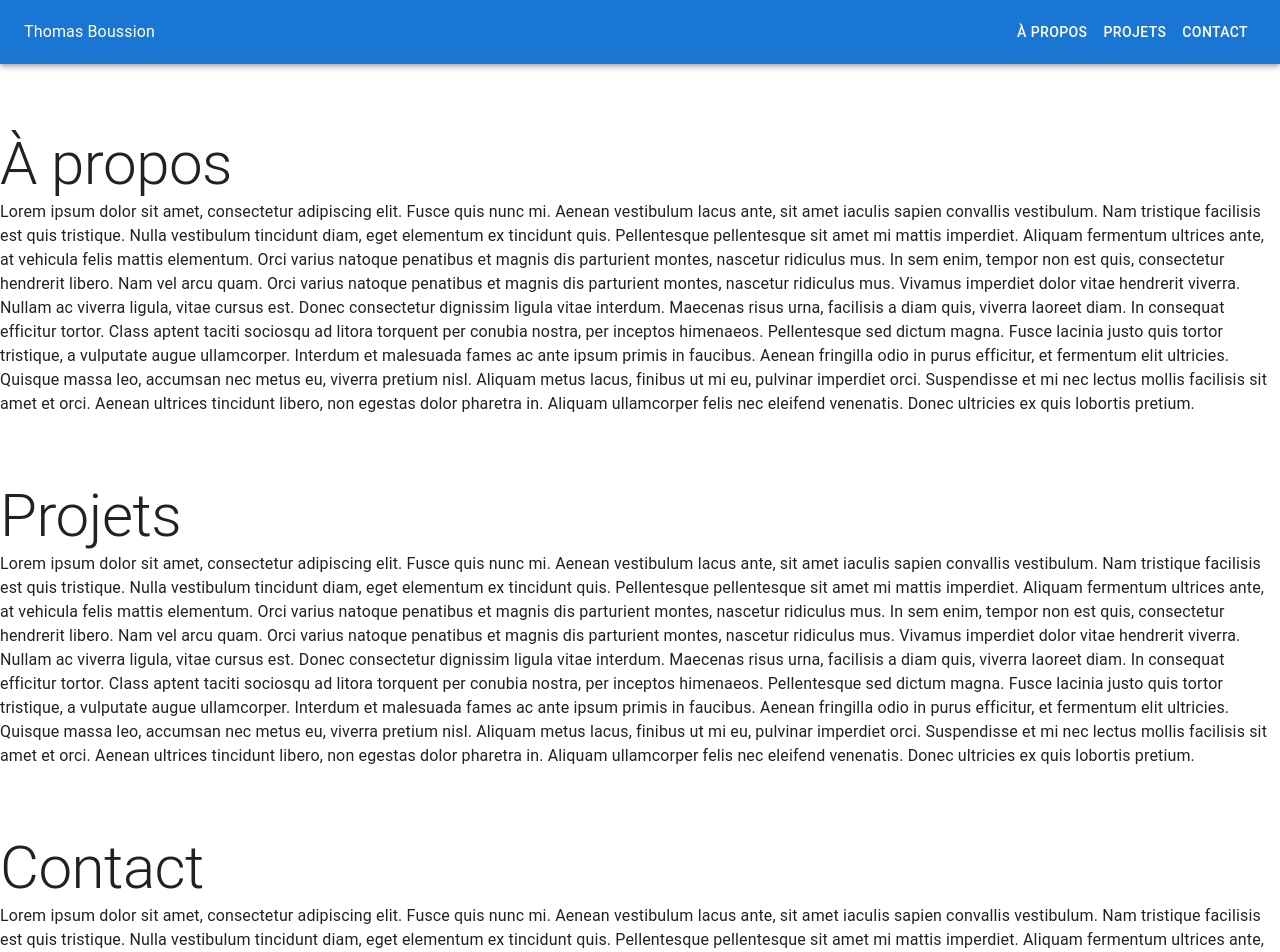
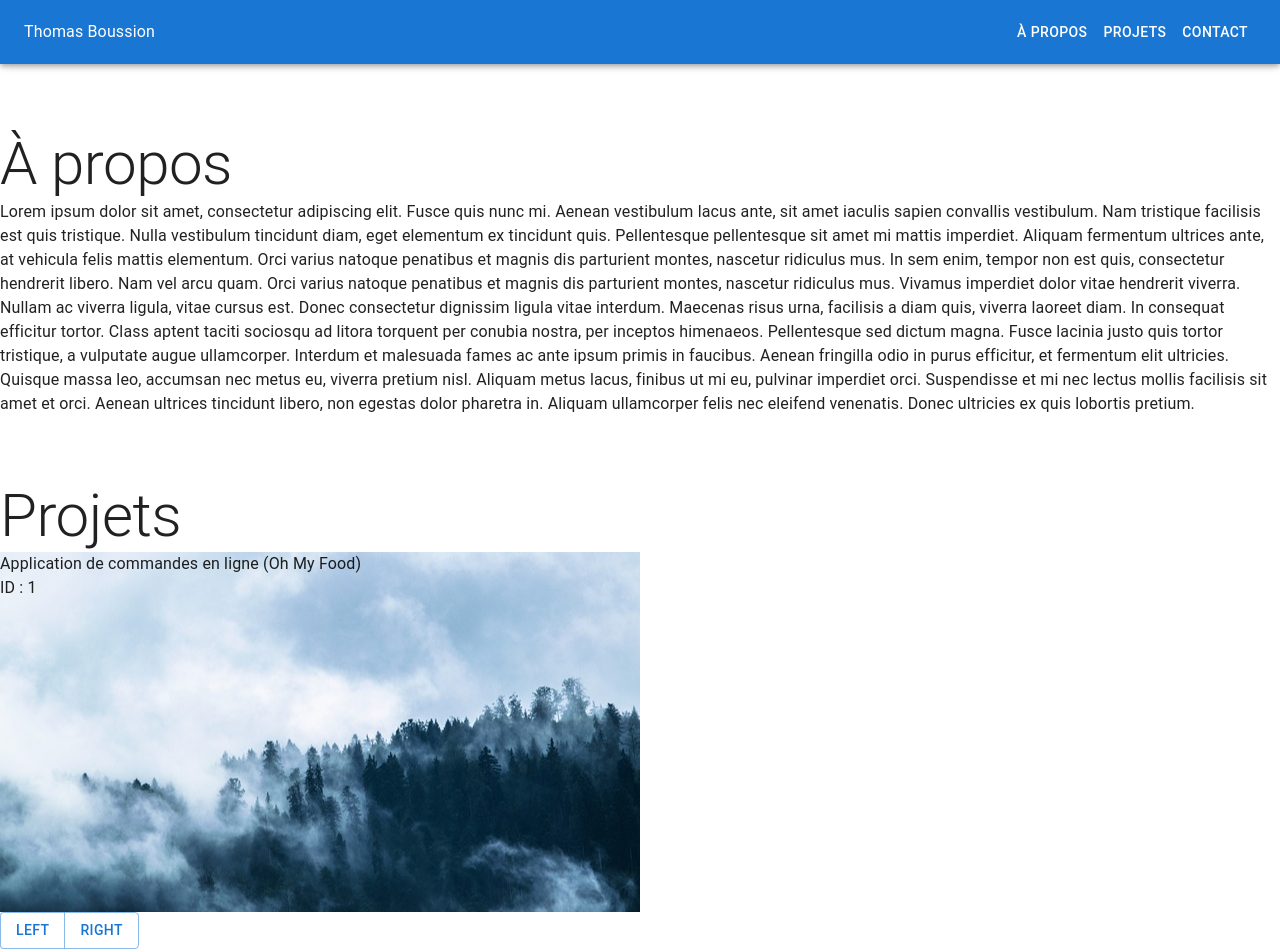
Before and after one commit to TomDvpmt/Portfolio-React_Front-end, a React (Create React App) app in the folder frontend/: page / in a window 1280 px wide. Shown: the top 952 px of the page. Built offline with nearby package versions, Linux system fonts and the light colour scheme.

Commit message:
In progress : projects carousel (working structure, no infinite loop)

```diff
--- a/frontend/src/assets/data/projects.js
+++ b/frontend/src/assets/data/projects.js
@@ -1,8 +1,11 @@
+import mockImg from "../img/projects/mock-img.jpg";
+import mockImg2 from "../img/projects/mock-img2.jpg";
+
 const projects = [
     {
         id: 1,
         title: "Application de commandes en ligne (Oh My Food)",
-        imgUrl: "",
+        imgUrl: mockImg,
         description:
             "Création d'une application mobile-first de commandes de repas en ligne avec Sass, à partir d'une maquette et d'un brief créatif",
         features: "Animations CSS, mobile-first, responsive",
@@ -13,7 +16,7 @@ const projects = [
     {
         id: 2,
         title: "Application de location immobilière (Kasa)",
-        imgUrl: "",
+        imgUrl: mockImg2,
         description:
             "Création du front-end d'une application de location immobilière avec React, à partir d'une maquette Figma",
         features:
@@ -25,7 +28,7 @@ const projects = [
     {
         id: 3,
         title: "Réseau social d'entreprise (Groupomania)",
-        imgUrl: "",
+        imgUrl: mockImg,
         description:
             "Création du back-end et front-end d'un réseau social avec forum et chat, avec React et Redux",
         features:
@@ -37,7 +40,7 @@ const projects = [
     {
         id: 4,
         title: "Application de covoiturage (Covoit')",
-        imgUrl: "",
+        imgUrl: mockImg2,
         description:
             "Création d'une application de covoiturage avec React et Redux",
         features:
--- /dev/null
+++ b/frontend/src/components/ProjectCard.jsx
@@ -0,0 +1,23 @@
+import { Box, Typography } from "@mui/material";
+
+const ProjectCard = ({ project, translateValue }) => {
+    const transitionDuration = 1000;
+
+    return (
+        <Box
+            component="article"
+            sx={{
+                minWidth: "100%",
+                backgroundImage: `url(${project.imgUrl})`,
+                backgroundSize: "cover",
+                backgroundPosition: "center",
+                transition: `transform ease ${transitionDuration}ms`,
+                transform: `translateX(${translateValue}%)`,
+            }}>
+            <Typography>{project.title}</Typography>
+            <Typography>ID : {project.id}</Typography>
+        </Box>
+    );
+};
+
+export default ProjectCard;
--- a/frontend/src/pages/Home.jsx
+++ b/frontend/src/pages/Home.jsx
@@ -5,15 +5,13 @@ import About from "../sections/About";
 import Projects from "../sections/Projects";
 import Contact from "../sections/Contact";
 
-import { Typography } from "@mui/material";
-
 const Home = () => {
     const location = useLocation();
     const navigate = useNavigate();
 
     useEffect(() => {
         location.hash && navigate(location.hash);
-    }, []);
+    }, [location.hash, navigate]);
 
     return (
         <>
--- a/frontend/src/sections/Projects.jsx
+++ b/frontend/src/sections/Projects.jsx
@@ -1,39 +1,62 @@
+import { useState, useEffect } from "react";
+import { useContext } from "react";
+import ProjectsContext from "../contexts/ProjectsContext";
+
 import SectionHeading from "../components/SectionHeading";
+import ProjectCard from "../components/ProjectCard";
 
-import { Typography } from "@mui/material";
+import { Box, ButtonGroup, Button } from "@mui/material";
 
 const Projects = () => {
+    const projectsData = useContext(ProjectsContext);
+    const transitionDuration = 1000;
+
+    const [projects, setProjects] = useState([]);
+    const [carouselPosition, setCarouselPosition] = useState(0);
+    const [translateValue, setTranslateValue] = useState(0);
+
+    const handleSwipeLeft = () => {
+        if (carouselPosition === 0) {
+            setCarouselPosition(projectsData.length - 1);
+            return;
+        }
+        setCarouselPosition((position) => position - 1);
+    };
+    const handleSwipeRight = () => {
+        if (carouselPosition === projectsData.length - 1) {
+            setCarouselPosition(0);
+            return;
+        }
+        setCarouselPosition((position) => position + 1);
+    };
+
+    useEffect(() => {
+        setTranslateValue(-100 * carouselPosition);
+    }, [carouselPosition]);
+
     return (
         <>
             <SectionHeading slug="projects" />
-            <Typography>
-                Lorem ipsum dolor sit amet, consectetur adipiscing elit. Fusce
-                quis nunc mi. Aenean vestibulum lacus ante, sit amet iaculis
-                sapien convallis vestibulum. Nam tristique facilisis est quis
-                tristique. Nulla vestibulum tincidunt diam, eget elementum ex
-                tincidunt quis. Pellentesque pellentesque sit amet mi mattis
-                imperdiet. Aliquam fermentum ultrices ante, at vehicula felis
-                mattis elementum. Orci varius natoque penatibus et magnis dis
-                parturient montes, nascetur ridiculus mus. In sem enim, tempor
-                non est quis, consectetur hendrerit libero. Nam vel arcu quam.
-                Orci varius natoque penatibus et magnis dis parturient montes,
-                nascetur ridiculus mus. Vivamus imperdiet dolor vitae hendrerit
-                viverra. Nullam ac viverra ligula, vitae cursus est. Donec
-                consectetur dignissim ligula vitae interdum. Maecenas risus
-                urna, facilisis a diam quis, viverra laoreet diam. In consequat
-                efficitur tortor. Class aptent taciti sociosqu ad litora
-                torquent per conubia nostra, per inceptos himenaeos.
-                Pellentesque sed dictum magna. Fusce lacinia justo quis tortor
-                tristique, a vulputate augue ullamcorper. Interdum et malesuada
-                fames ac ante ipsum primis in faucibus. Aenean fringilla odio in
-                purus efficitur, et fermentum elit ultricies. Quisque massa leo,
-                accumsan nec metus eu, viverra pretium nisl. Aliquam metus
-                lacus, finibus ut mi eu, pulvinar imperdiet orci. Suspendisse et
-                mi nec lectus mollis facilisis sit amet et orci. Aenean ultrices
-                tincidunt libero, non egestas dolor pharetra in. Aliquam
-                ullamcorper felis nec eleifend venenatis. Donec ultricies ex
-                quis lobortis pretium.
-            </Typography>
+            <Box
+                sx={{
+                    maxWidth: "640px",
+                    minHeight: "360px",
+                    display: "flex",
+                    overflow: "hidden",
+                    transition: `transform ease ${transitionDuration}ms`,
+                }}>
+                {projectsData?.map((project, index) => (
+                    <ProjectCard
+                        key={`a${index}`}
+                        project={project}
+                        translateValue={translateValue}
+                    />
+                ))}
+            </Box>
+            <ButtonGroup variant="outlined">
+                <Button onClick={handleSwipeLeft}>left</Button>
+                <Button onClick={handleSwipeRight}>right</Button>
+            </ButtonGroup>
         </>
     );
 };
```
Also changed, not shown: frontend/src/components/Project.jsx (deleted, +0 -28 lines), frontend/src/assets/img/projects/mock-img.jpg (added), frontend/src/assets/img/projects/mock-img2.jpg (added).
